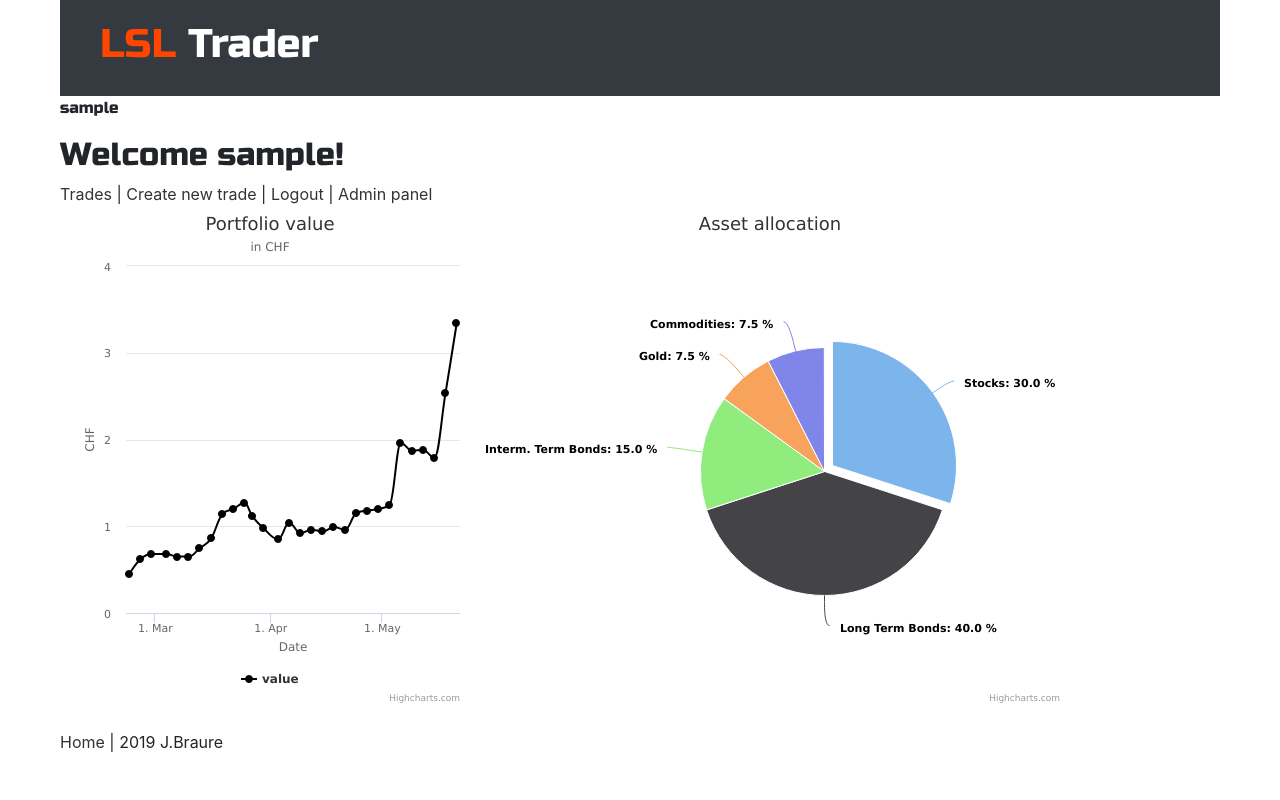
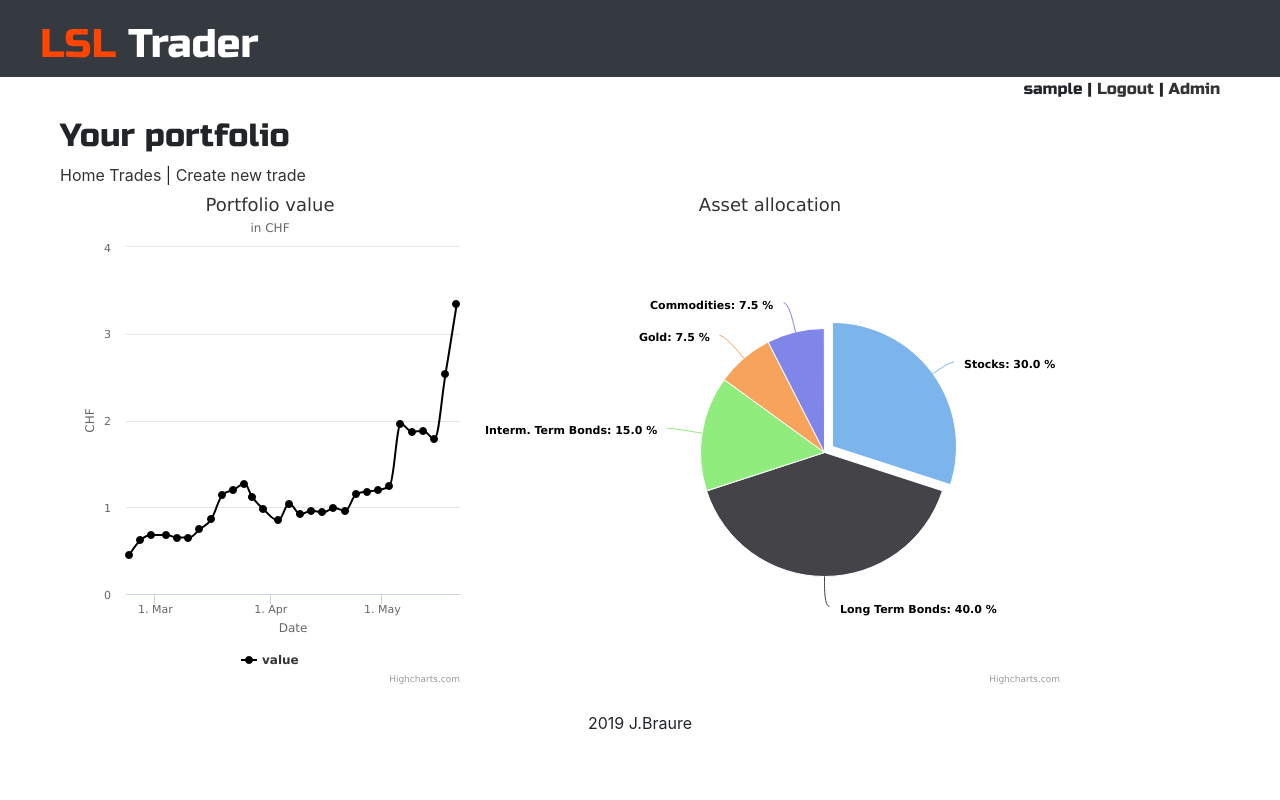
Before and after one commit to jbraure/JustInvest, a Django app: page / in a window 1280 px wide. Run offline with Django 3.2, Linux system fonts and the light colour scheme; the visitor is signed in with stand-in values (Sample User, id 1); some libraries are stand-ins or nearby versions.

Commit message:
footer centered and username-logout right

```diff
--- a/trades/static/trades/css/main.css
+++ b/trades/static/trades/css/main.css
@@ -7,7 +7,7 @@ h1 a{
 .page-header {
   background-color: #343a40;
   margin-top: 0;
-  padding: 20px 20px 20px 40px;
+  padding: 20px 20px 1px 40px;
 }
 .lsl-color {
   color: OrangeRed;
@@ -21,9 +21,15 @@ h1 a{
 .title-font {
     font-family: 'Russo One', sans-serif;
 }
-body {
+#page-content {
     padding-left: 60px;
     padding-right: 60px;
+}
+#username-logout {
+  text-align: right;
+}
+#footer {
+  text-align: center;
 }
 .right-align {
     text-align: right
--- a/trades/templates/trades/base.html
+++ b/trades/templates/trades/base.html
@@ -23,8 +23,11 @@
     <div class="page-header title-font">
       <h1><a href="/"><span class="lsl-color">LSL</span> <span class="trader-color">Trader</span></a></h1>
     </div>
-    <p class="title-font"> {{ user.username }} </p>
     <div id="page-content">
+      <p id="username-logout" class="title-font"> {{ user.username }} |
+      <a href="{% url "logout" %}">Logout</a> |
+      <a href="{% url "admin:index" %}">Admin</a>
+      </p>
       {% block page-content %}
       {% endblock page-content %}
     </div>
--- a/trades/templates/trades/footer.html
+++ b/trades/templates/trades/footer.html
@@ -1,3 +1,3 @@
 <div class="footer">
-  <br><a href="{% url "home" %}">Home</a> | 2019 J.Braure
+  <br>2019 J.Braure
 </div>
--- a/trades/templates/trades/home.html
+++ b/trades/templates/trades/home.html
@@ -2,12 +2,11 @@
 {% block title %}LSL{% endblock title %}
 {% block page-content %}
 <!-- <h1>Welcome {{ user.first_name }}!</h1> -->
-  <h2>Welcome {{ user.username }}!</h2>
+  <h2>Your portfolio</h2>
   <div class="home-option">
+    <a href="{% url "home" %}">Home</a>
     <a href="{% url "trades" %}">Trades</a> |
-    <a href="{% url "create" %}">Create new trade</a> |
-    <a href="{% url "logout" %}">Logout</a> |
-    <a href="{% url "admin:index" %}">Admin panel</a>
+    <a href="{% url "create" %}">Create new trade</a>
   </div>
   <div class="container">
     <div class="row">
```
